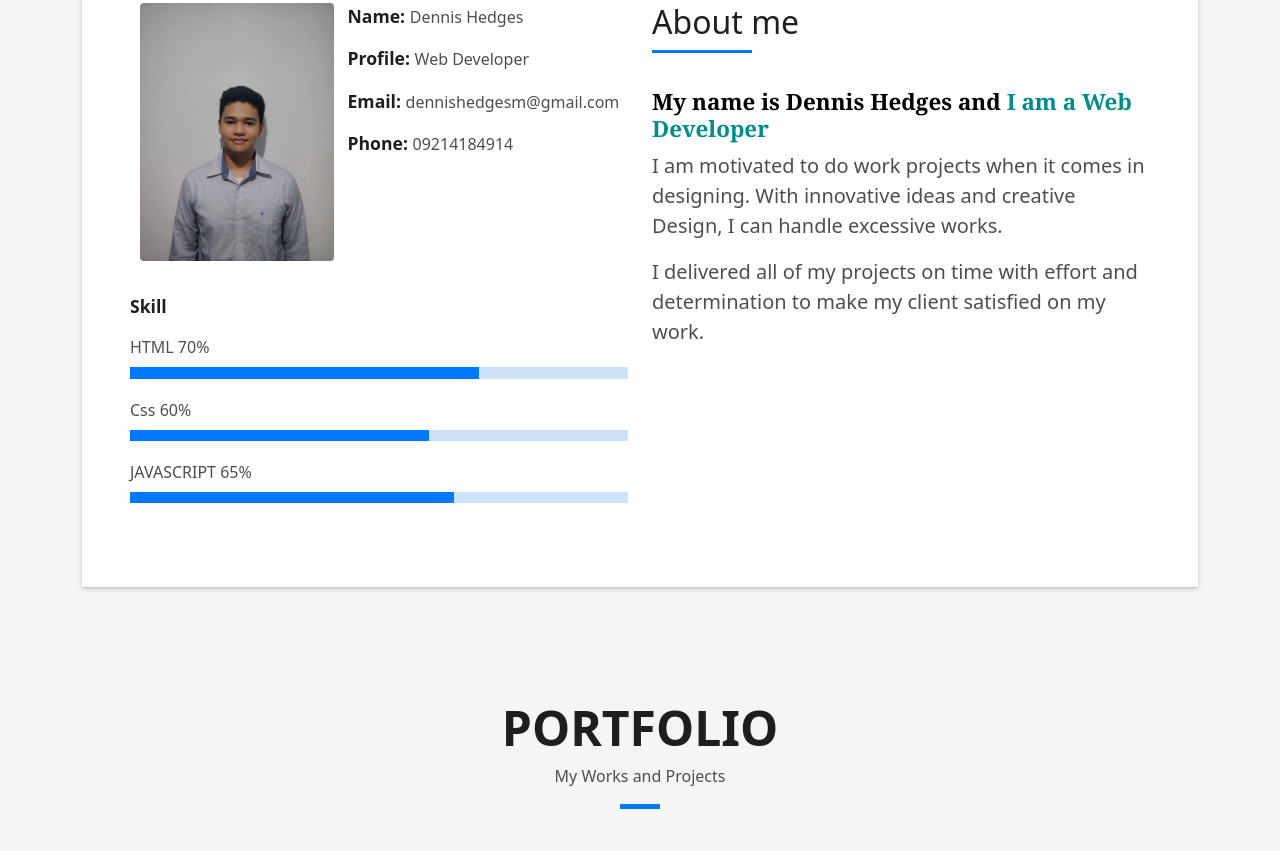
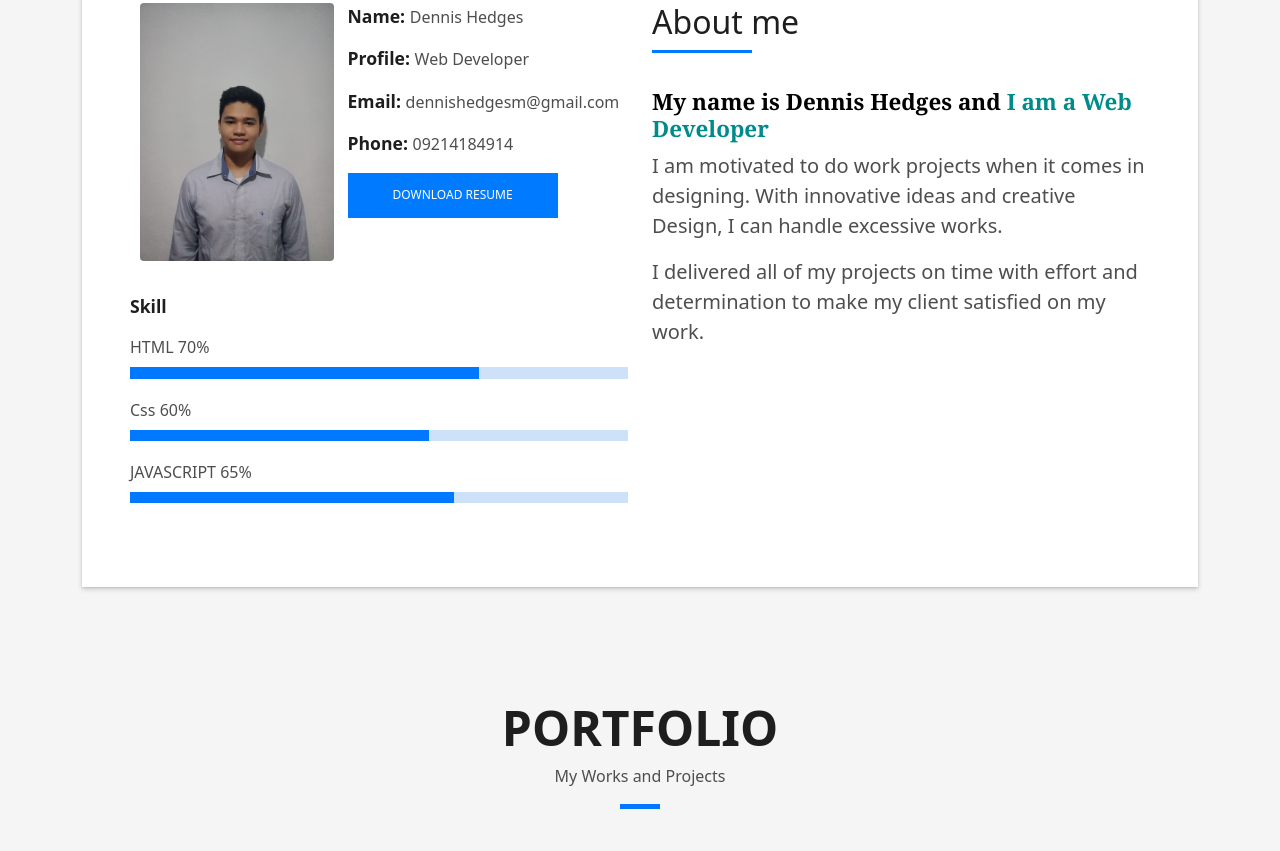
Before and after one commit to DennisHedgesM/dennishedgesm.github.io, a plain HTML site: page index.html in a window 1280 px wide. Shown: the part 925-1776 px from the top of the page. Drawn offline with Linux system fonts and the light colour scheme.

Commit message:
Update index.html

```diff
--- a/index.html
+++ b/index.html
@@ -88,6 +88,7 @@
                         <p><span class="title-s">Profile: </span> <span>Web Developer</span></p>
                         <p><span class="title-s">Email: </span> <span>dennishedgesm@gmail.com</span></p>
                         <p><span class="title-s">Phone: </span> <span>09214184914</span></p>
+                        <a class="vlt-btn vlt-btn--primary vlt-btn--md" href="Data/Dennis-Hedges-Resume.pdf" download="" target="_blank">Download Resume</a>
                       </div>
                     </div>
                   </div>
```
